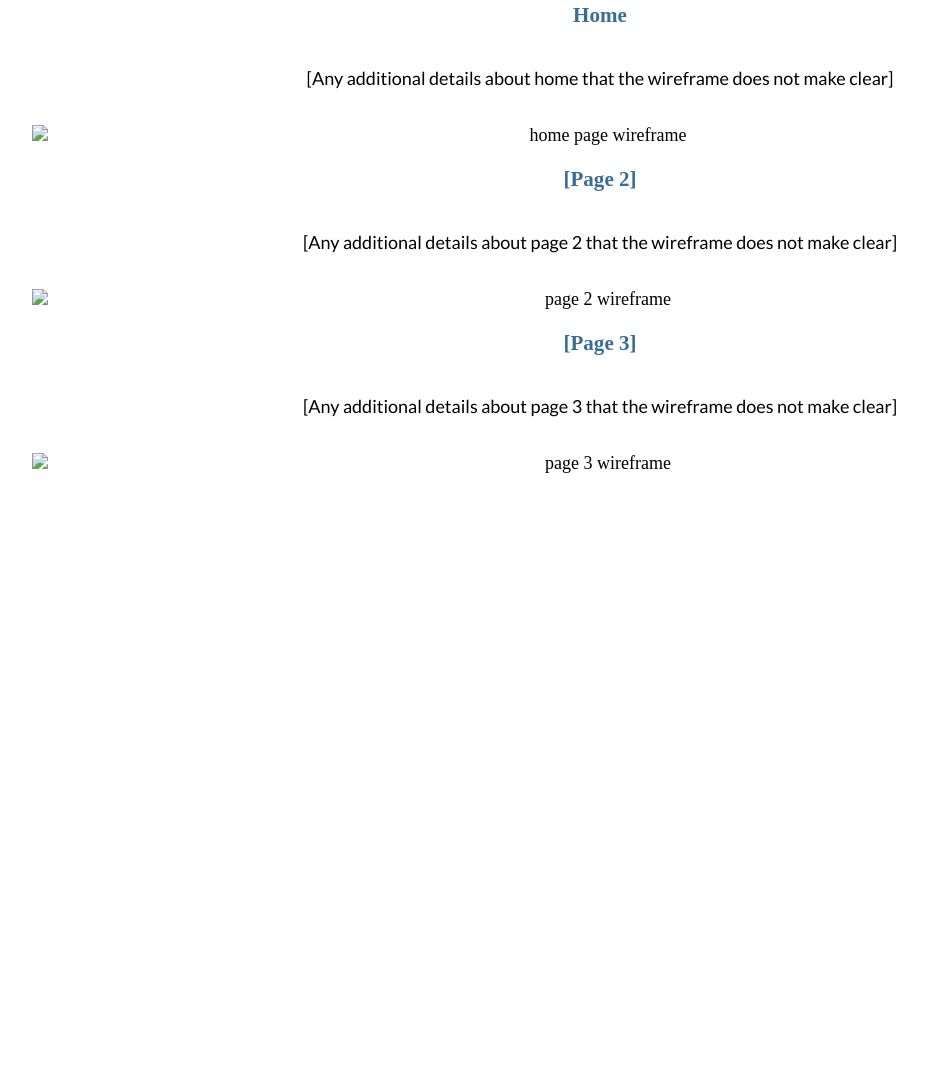
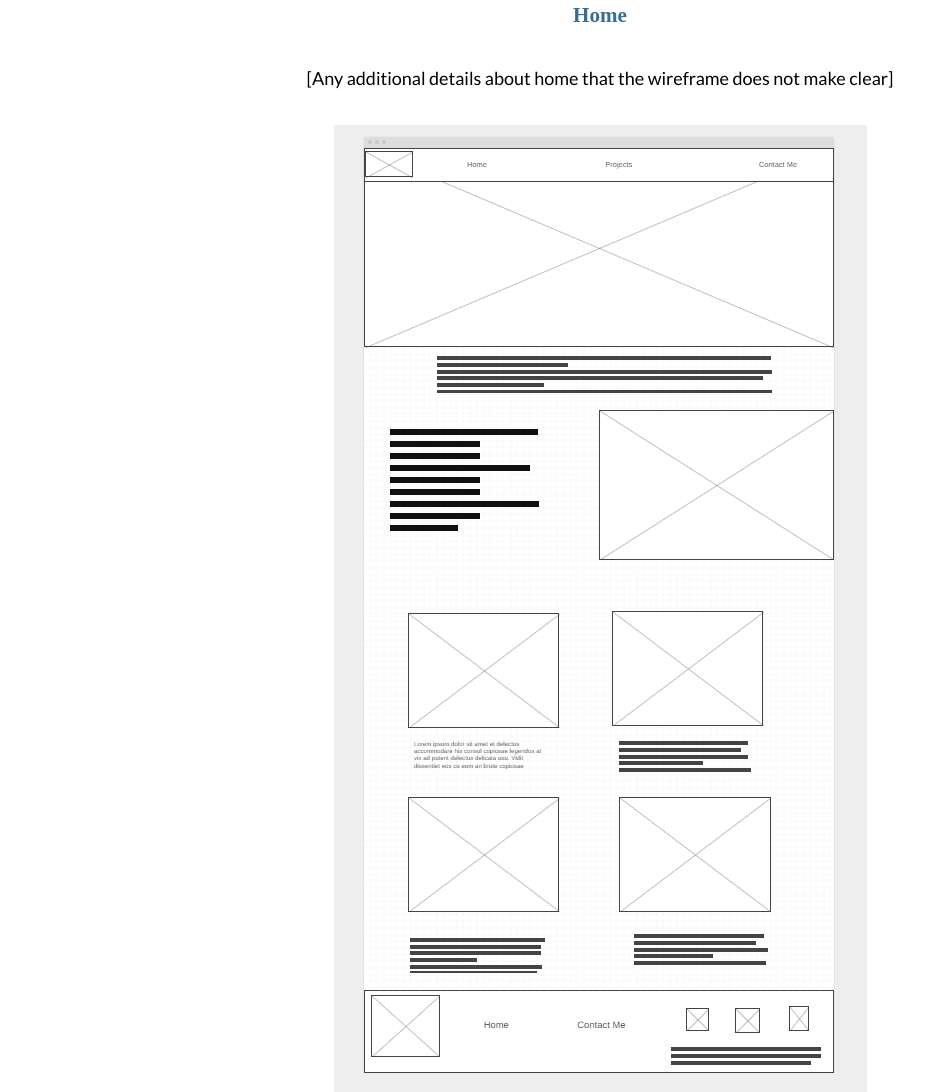
Before and after one commit to bauten/WDD130, a plain HTML site: page tetondrones/site-plan.html in a window 1280 px wide. Shown: the part 5696-6788 px from the top of the page, without its empty margins (40-967 px from the left). Before the commit the page ends 6242 px from the top, so only its background shows below. Drawn offline with Linux system fonts and the light colour scheme; files that its build step writes are made by us from their sources; a web font is replaced by a local one.

Commit message:
Updated Site-plan

```diff
--- a/tetondrones/site-plan.html
+++ b/tetondrones/site-plan.html
@@ -168,19 +168,19 @@
       <p>
         [Any additional details about home that the wireframe does not make clear]
       </p>
-      <img src="#" alt="home page wireframe">
+      <img src="images/home-site-plan.PNG" alt="home page wireframe">
 
       <h3>[Page 2]</h3>
       <p>
         [Any additional details about page 2 that the wireframe does not make clear]
       </p>
-      <img src="#" alt="page 2 wireframe">
+      <img src="images/project-site-plan.PNG" alt="projects wireframe">
 
       <h3>[Page 3]</h3>
       <p>
         [Any additional details about page 3 that the wireframe does not make clear]
       </p>
-      <img src="#" alt="page 3 wireframe">
+      <img src="images/contact_site-plan.PNG" alt="contact me wireframe">
     </main>
   </body>
 
```
Also changed, not shown: tetondrones/images/contact_site-plan.PNG (added), tetondrones/images/home-site-plan.PNG (added), tetondrones/images/project-site-plan.PNG (added).
